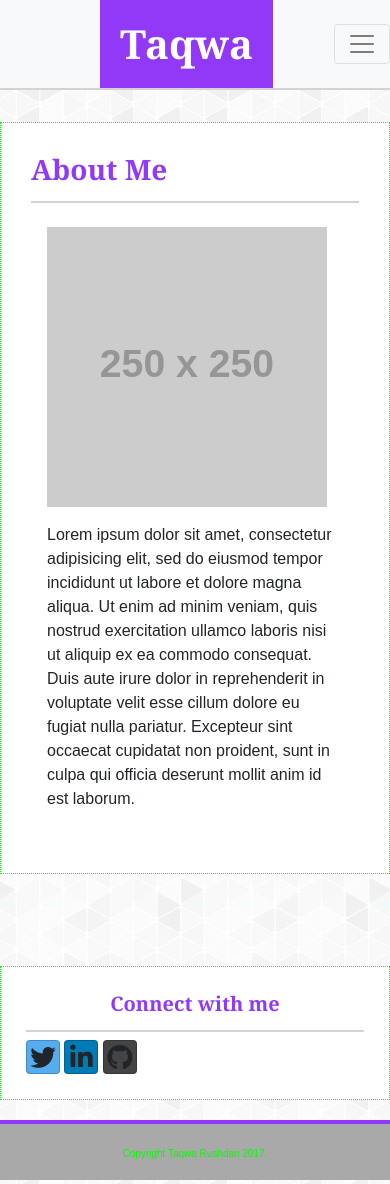
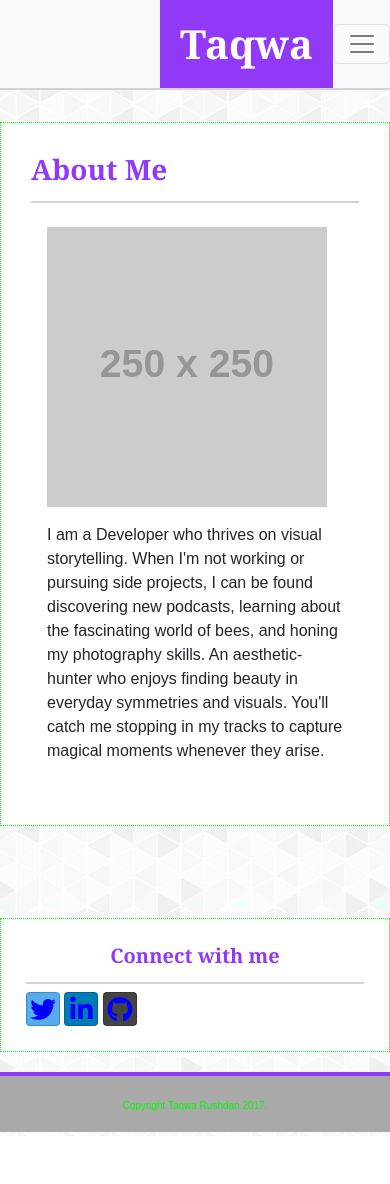
Before and after one commit to TaqwaR/bootstrap-portfolio, a plain HTML site: page index.html in a window 390 px wide. After the commit the page ends 1136 px from the top, so only its background shows below. Drawn offline with nearby package versions, Linux system fonts and the light colour scheme; files that its build step writes are made by us from their sources; placeholder pictures from the web are drawn by us.

Commit message:
a few tweaks

```diff
--- a/assets/style.css
+++ b/assets/style.css
@@ -162,6 +162,14 @@ h1, h3, h5 {
 
 @media screen and (max-width : 768px) {
 
+  .tr-brand {
+    margin-left: 4em;
+  }
+
+  .tr-toggler {
+    margin-right: 7.5em;
+  }
+
   .tr-contact {
     margin-top: 2em;
     margin-bottom: 3em;
--- a/index.html
+++ b/index.html
@@ -18,7 +18,7 @@
     <!--Nav begins here-->
     <nav class="navbar navbar-expand-lg navbar-light bg-light tr-nav">
       <h1 class="tr-brand">Taqwa</h1>
-      <button class="navbar-toggler" type="button" data-toggle="collapse" data-target="#navbarSupportedContent" aria-controls="navbarSupportedContent" aria-expanded="false" aria-label="Toggle navigation">
+      <button class="navbar-toggler tr-toggle" type="button" data-toggle="collapse" data-target="#navbarSupportedContent" aria-controls="navbarSupportedContent" aria-expanded="false" aria-label="Toggle navigation">
         <span class="navbar-toggler-icon"></span>
       </button>
 
@@ -45,8 +45,8 @@
       <div class="col-md-8 col-sm-12 col-xs-12 bg-white tr-about">
         <h3>About Me</h3>
         <img class="img-thumbnail img-fluid my-img tr-content" src="http://via.placeholder.com/250x250" alt="...">
-        <p class="tr-content">Lorem ipsum dolor sit amet, consectetur adipisicing elit, sed do eiusmod tempor incididunt ut labore et dolore magna aliqua. Ut enim ad minim veniam, quis nostrud exercitation ullamco laboris nisi ut aliquip ex ea commodo consequat. Duis aute
-          irure dolor in reprehenderit in voluptate velit esse cillum dolore eu fugiat nulla pariatur. Excepteur sint occaecat cupidatat non proident, sunt in culpa qui officia deserunt mollit anim id est laborum.</p>
+        <p class="tr-content">I am a Developer who thrives on visual storytelling. When I'm not working or pursuing side projects, I can be found discovering new podcasts, learning about the fascinating world of bees, and honing my photography skills. An aesthetic-hunter who
+          enjoys finding beauty in everyday symmetries and visuals. You'll catch me stopping in my tracks to capture magical moments whenever they arise.</p>
       </div>
 
 
@@ -55,15 +55,17 @@
         <div class="row">
           <div class="col-md-11 tr-contact">
             <h5>Connect with me</h5>
-            <a class="btn btn-social-icon btn-twitter tr-soc-btn">
+            <a class="btn btn-social-icon btn-twitter tr-soc-btn" href="https://www.twitter.com">
               <span class="fa fa-twitter"></span>
             </a>
 
-            <a class="btn btn-social-icon btn-linkedin tr-soc-btn">
+            <a class="btn btn-social-icon btn-linkedin tr-soc-btn" href="https://www.linkedin.com/in/taqwarushdan/">
               <span class="fa fa-linkedin"></span>
             </a>
 
-            <a class="btn btn-social-icon btn-github tr-soc-btn">
+            <a href="#"></a>
+
+            <a class="btn btn-social-icon btn-github tr-soc-btn" href="https://github.com/TaqwaR">
               <span class="fa fa-github"></span>
             </a>
           </div>
```
Also changed, not shown: contact.html (+2 -2 lines), portfolio.html (+1 -1 lines).
